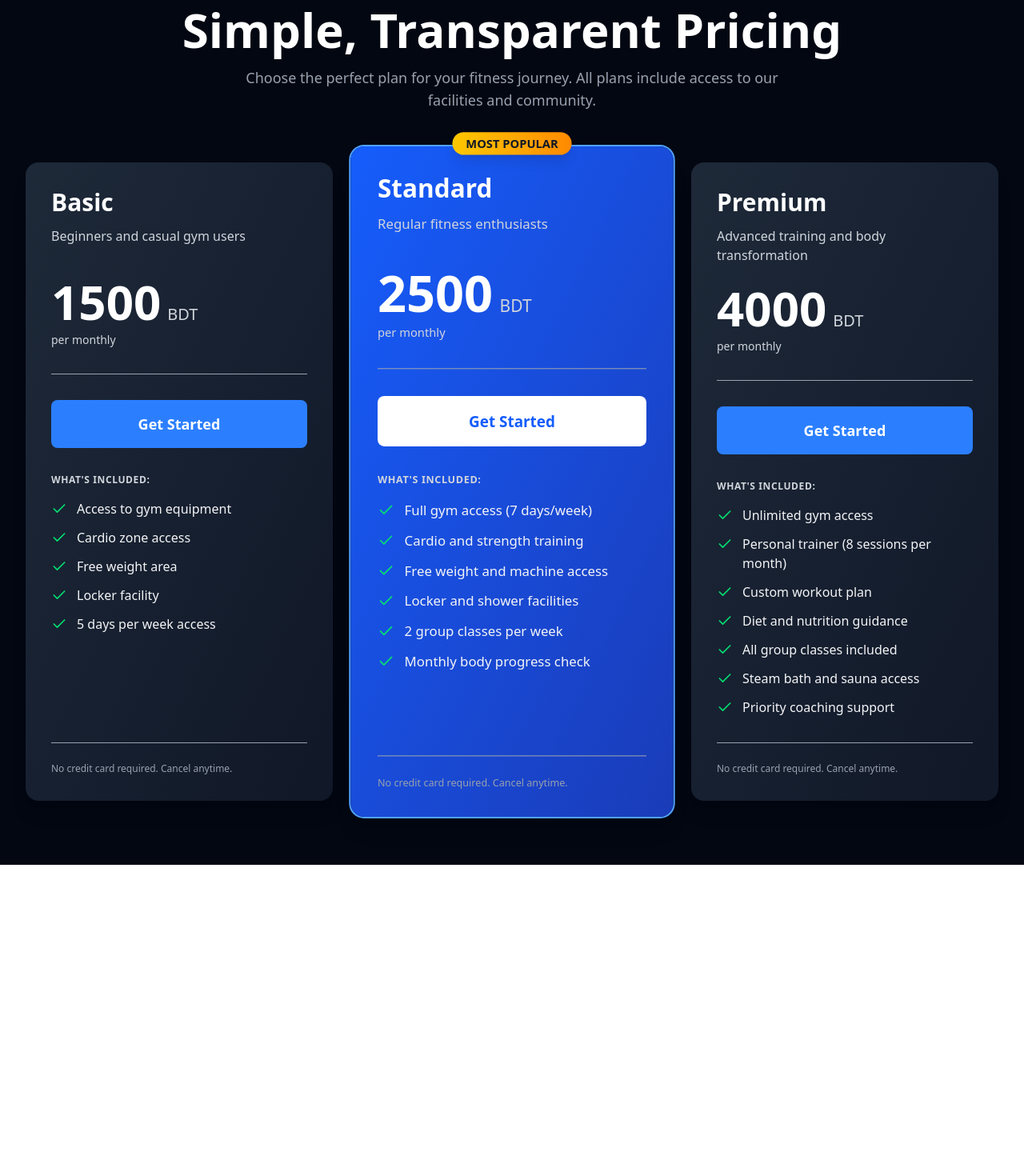
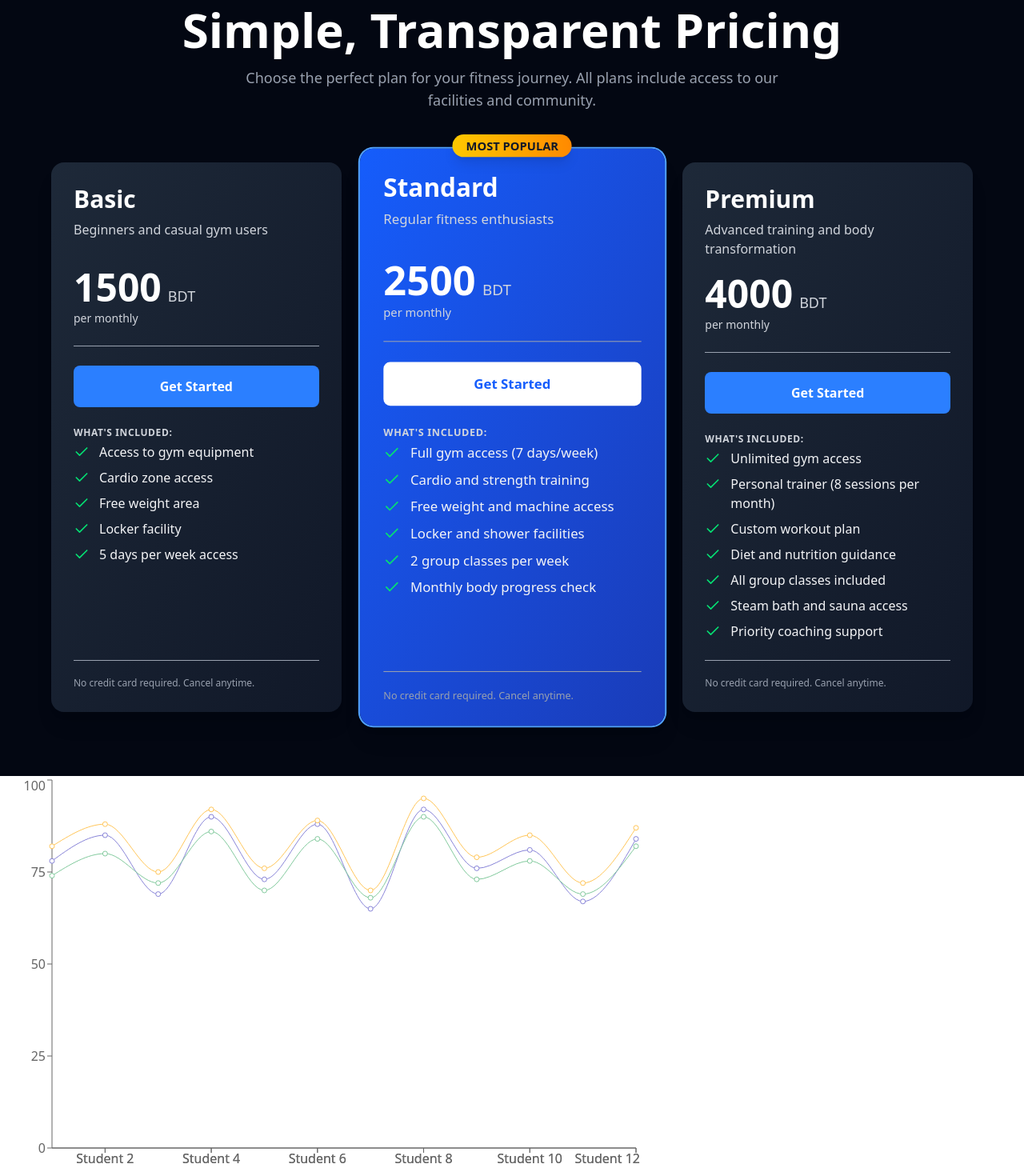
Before and after one commit to afzalhossainraju100/Tailwined-set-up-using-react, a React (Vite) app: page / in a window 1280 px wide. Shown: the part 137-1607 px from the top of the page at 80% size. Before the commit the page ends 1518 px from the top, so only its background shows below. Built offline with nearby package versions, Linux system fonts and the light colour scheme; no server answers; a web font is replaced by a local one.

Commit message:
set line chart in react importing recharts

```diff
--- a/public/ResultsCharts.json
+++ b/public/ResultsCharts.json
@@ -1,23 +1,86 @@
 [
   {
     "id": 1,
-    "name": "Student A",
+    "name": "Student 1",
     "physics": 78,
     "chemistry": 74,
     "mathematics": 82
   },
   {
     "id": 2,
-    "name": "Student B",
+    "name": "Student 2",
     "physics": 85,
     "chemistry": 80,
     "mathematics": 88
   },
   {
     "id": 3,
-    "name": "Student C",
+    "name": "Student 3",
     "physics": 69,
     "chemistry": 72,
     "mathematics": 75
+  },
+  {
+    "id": 4,
+    "name": "Student 4",
+    "physics": 90,
+    "chemistry": 86,
+    "mathematics": 92
+  },
+  {
+    "id": 5,
+    "name": "Student 5",
+    "physics": 73,
+    "chemistry": 70,
+    "mathematics": 76
+  },
+  {
+    "id": 6,
+    "name": "Student 6",
+    "physics": 88,
+    "chemistry": 84,
+    "mathematics": 89
+  },
+  {
+    "id": 7,
+    "name": "Student 7",
+    "physics": 65,
+    "chemistry": 68,
+    "mathematics": 70
+  },
+  {
+    "id": 8,
+    "name": "Student 8",
+    "physics": 92,
+    "chemistry": 90,
+    "mathematics": 95
+  },
+  {
+    "id": 9,
+    "name": "Student 9",
+    "physics": 76,
+    "chemistry": 73,
+    "mathematics": 79
+  },
+  {
+    "id": 10,
+    "name": "Student 10",
+    "physics": 81,
+    "chemistry": 78,
+    "mathematics": 85
+  },
+  {
+    "id": 11,
+    "name": "Student 11",
+    "physics": 67,
+    "chemistry": 69,
+    "mathematics": 72
+  },
+  {
+    "id": 12,
+    "name": "Student 12",
+    "physics": 84,
+    "chemistry": 82,
+    "mathematics": 87
   }
 ]
--- a/src/App.jsx
+++ b/src/App.jsx
@@ -1,17 +1,16 @@
-import React from 'react'
-import './App.css'
-import Navbar from './component/navbar/Navbar.jsx'
-import NavbarCustom from './component/navbar/NavbarCustom.jsx'
-import ResultsChart from './component/ResurtsChart/ResultsChart.jsx'
-import PriceingOprion from './component/prisingoption/PriceingOprion.jsx'
-import { Suspense } from 'react'
+import React from "react";
+import "./App.css";
+import Navbar from "./component/navbar/Navbar.jsx";
+import NavbarCustom from "./component/navbar/NavbarCustom.jsx";
+import ResultsChart from "./component/ResurtsChart/ResultsChart.jsx";
+import PriceingOprion from "./component/prisingoption/PriceingOprion.jsx";
+import { Suspense } from "react";
 
-const pricingPromise = fetch('PriceingData.json')
-.then(res => res.json())
+const pricingPromise = fetch("PriceingData.json").then((res) => res.json());
+
+const resultsPromise = fetch("ResultsCharts.json").then((res) => res.json());
 
 function App() {
-
-
   return (
     <>
       <header>
@@ -25,10 +24,14 @@ function App() {
           <PriceingOprion pricingPromise={pricingPromise}></PriceingOprion>
         </Suspense>
 
-        <ResultsChart></ResultsChart>
+        <Suspense
+          fallback={<span className="loading loading-ring loading-xl"></span>}
+        >
+          <ResultsChart resultsPromise={resultsPromise}></ResultsChart>
+        </Suspense>
       </main>
     </>
   );
 }
 
-export default App
+export default App;
--- a/src/component/ResurtsChart/ResultsChart.jsx
+++ b/src/component/ResurtsChart/ResultsChart.jsx
@@ -1,15 +1,81 @@
-import React from 'react';
-import { LineChart } from 'recharts';
+import React, { use } from "react";
+import {
+  LineChart,
+  Line,
+  XAxis,
+  YAxis,
+  CartesianGrid,
+  Tooltip,
+  Legend,
+  ResponsiveContainer,
+} from "recharts";
 
-const ResultsChart = () => {
-    const resultData = fetch('ResultsData.json')
-    .then(res => res.json())
+const ResultsChart = ({ resultsPromise }) => {
+  const resultData = use(resultsPromise);
 
-    console.log(resultData);
-    return <div>
-        <LineChart width={500} height={300}></LineChart>
+  return (
+    // <section className="py-12 md:py-20 px-4 md:px-8 bg-gray-900">
+    //   <div className="max-w-6xl mx-auto">
+    //     <div className="text-center mb-8 md:mb-12">
+    //       <h2 className="text-3xl sm:text-4xl md:text-5xl font-bold text-white mb-3">
+    //         Student Performance Results
+    //       </h2>
+    //       <p className="text-sm sm:text-base text-gray-400">
+    //         Track academic progress across subjects
+    //       </p>
+    //     </div>
 
-    </div>;
+    //     <div className="bg-gray-800 p-4 sm:p-6 md:p-8 rounded-xl shadow-xl">
+    //       <ResponsiveContainer width="100%" height={400}>
+    //         <LineChart data={resultData}>
+    //           <CartesianGrid strokeDasharray="3 3" stroke="#374151" />
+    //           <XAxis dataKey="name" stroke="#9CA3AF" />
+    //           <YAxis stroke="#9CA3AF" />
+    //           <Tooltip
+    //             contentStyle={{
+    //               backgroundColor: "#1F2937",
+    //               border: "1px solid #374151",
+    //             }}
+    //             labelStyle={{ color: "#F3F4F6" }}
+    //           />
+    //           <Legend />
+    //           <Line
+    //             type="monotone"
+    //             dataKey="physics"
+    //             stroke="#3B82F6"
+    //             strokeWidth={2}
+    //           />
+    //           <Line
+    //             type="monotone"
+    //             dataKey="chemistry"
+    //             stroke="#10B981"
+    //             strokeWidth={2}
+    //           />
+    //           <Line
+    //             type="monotone"
+    //             dataKey="mathematics"
+    //             stroke="#F59E0B"
+    //             strokeWidth={2}
+    //           />
+    //         </LineChart>
+    //       </ResponsiveContainer>
+    //     </div>
+    //   </div>
+    // </section>
+    <div>
+        <LineChart width={800} height={500} data={resultData}>
+            <XAxis dataKey={name}></XAxis>
+            <YAxis></YAxis>
+        <Line type="monotone" dataKey="physics"
+        stroke="#8884d8" />
+        <Line type="monotone" dataKey="chemistry"
+        stroke="#82ca9d" />
+        <Line type="monotone" dataKey="mathematics"
+        stroke="#ffc658" />
+        <XAxis dataKey="name" />
+        </LineChart>
+    </div>
+  );
 };
 
 export default ResultsChart;
--- a/src/component/priceingCard/priceingCard.jsx
+++ b/src/component/priceingCard/priceingCard.jsx
@@ -20,35 +20,35 @@ const priceingCard = ({ priceing }) => {
         </div>
       )}
 
-      <div className="p-4 sm:p-6 md:p-8 pt-6 sm:pt-10 flex flex-col flex-grow">
+      <div className="p-5 sm:p-6 md:p-7 pt-8 sm:pt-10 flex flex-col flex-grow">
         {/* Plan Name */}
-        <h3 className="text-xl sm:text-2xl md:text-3xl font-bold text-white mb-2 sm:mb-3">
+        <h3 className="text-xl sm:text-2xl md:text-3xl font-bold text-white mb-2">
           {priceing.name}
         </h3>
 
         {/* Best For */}
-        <p className="text-xs sm:text-sm md:text-base text-gray-300 mb-4 sm:mb-6 min-h-8 sm:min-h-10">
+        <p className="text-sm md:text-base text-gray-300 mb-4 sm:mb-5 min-h-[2.5rem]">
           {priceing.bestFor}
         </p>
 
         {/* Price Section */}
-        <div className="mb-6 sm:mb-8 pb-6 sm:pb-8 border-b border-gray-400 border-opacity-30">
-          <div className="flex items-baseline mb-1 sm:mb-2">
-            <span className="text-4xl sm:text-5xl md:text-6xl font-bold text-white">
+        <div className="mb-5 sm:mb-6 pb-5 sm:pb-6 border-b border-gray-400 border-opacity-30">
+          <div className="flex items-baseline mb-1">
+            <span className="text-4xl sm:text-5xl md:text-5xl font-bold text-white">
               {priceing.price}
             </span>
-            <span className="text-sm sm:text-lg md:text-xl text-gray-300 ml-2">
+            <span className="text-base sm:text-lg text-gray-300 ml-2">
               {priceing.currency}
             </span>
           </div>
-          <p className="text-xs sm:text-sm text-gray-300">
+          <p className="text-sm text-gray-300">
             per {priceing.duration.toLowerCase()}
           </p>
         </div>
 
         {/* CTA Button */}
         <button
-          className={`w-full py-2 sm:py-3 md:py-4 rounded-lg font-bold text-sm sm:text-base md:text-lg transition-all duration-300 mb-6 sm:mb-8 ${
+          className={`w-full py-3 sm:py-3.5 rounded-lg font-bold text-sm sm:text-base transition-all duration-300 mb-5 sm:mb-6 ${
             priceing.popular
               ? "bg-white text-blue-600 hover:bg-gray-100 hover:scale-105 active:scale-95"
               : "bg-blue-500 text-white hover:bg-blue-600 hover:scale-105 active:scale-95"
@@ -58,15 +58,15 @@ const priceingCard = ({ priceing }) => {
         </button>
 
         {/* Features List */}
-        <div className="space-y-3 sm:space-y-4 flex-grow">
-          <p className="text-xs uppercase font-semibold text-gray-300 tracking-wider">
+        <div className="space-y-2.5 sm:space-y-3 flex-grow">
+          <p className="text-xs uppercase font-semibold text-gray-300 tracking-wider mb-1">
             What's Included:
           </p>
-          <ul className="space-y-2 sm:space-y-3">
+          <ul className="space-y-2">
             {priceing.features.map((feature, index) => (
               <li
                 key={index}
-                className="flex items-start text-xs sm:text-sm md:text-base text-gray-100 group"
+                className="flex items-start text-sm md:text-base text-gray-100 group"
               >
                 <Check className="w-4 h-4 sm:w-5 sm:h-5 mr-2 sm:mr-3 mt-0.5 text-green-400 flex-shrink-0 group-hover:scale-110 transition-transform" />
                 <span>{feature}</span>
@@ -76,7 +76,7 @@ const priceingCard = ({ priceing }) => {
         </div>
 
         {/* Footer Note */}
-        <p className="text-xs text-gray-400 mt-6 sm:mt-8 pt-4 sm:pt-6 border-t border-gray-400 border-opacity-30">
+        <p className="text-xs text-gray-400 mt-5 sm:mt-6 pt-4 sm:pt-5 border-t border-gray-400 border-opacity-30">
           No credit card required. Cancel anytime.
         </p>
       </div>
--- a/src/component/prisingoption/PriceingOprion.jsx
+++ b/src/component/prisingoption/PriceingOprion.jsx
@@ -19,7 +19,7 @@ const PriceingOprion = ({ pricingPromise }) => {
         </div>
 
         {/* Pricing Cards Grid */}
-        <div className="grid grid-cols-1 md:grid-cols-2 lg:grid-cols-3 gap-6 md:gap-8 auto-rows-max">
+        <div className="grid grid-cols-1 md:grid-cols-2 lg:grid-cols-3 gap-6 lg:gap-8 items-stretch max-w-6xl mx-auto">
           {pricingData.map((priceing) => (
             <PricingCard key={priceing.id} priceing={priceing}></PricingCard>
           ))}
```
